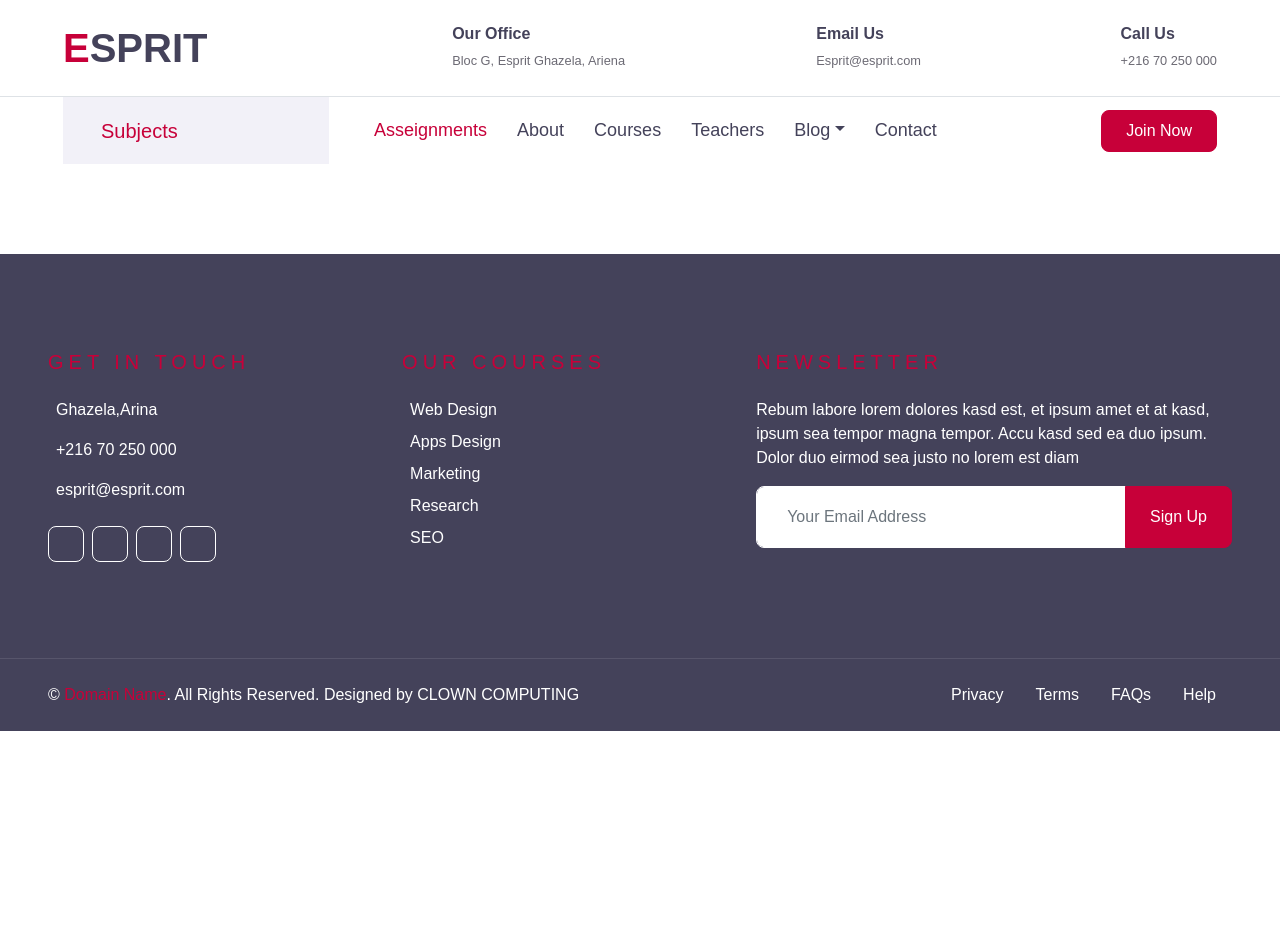
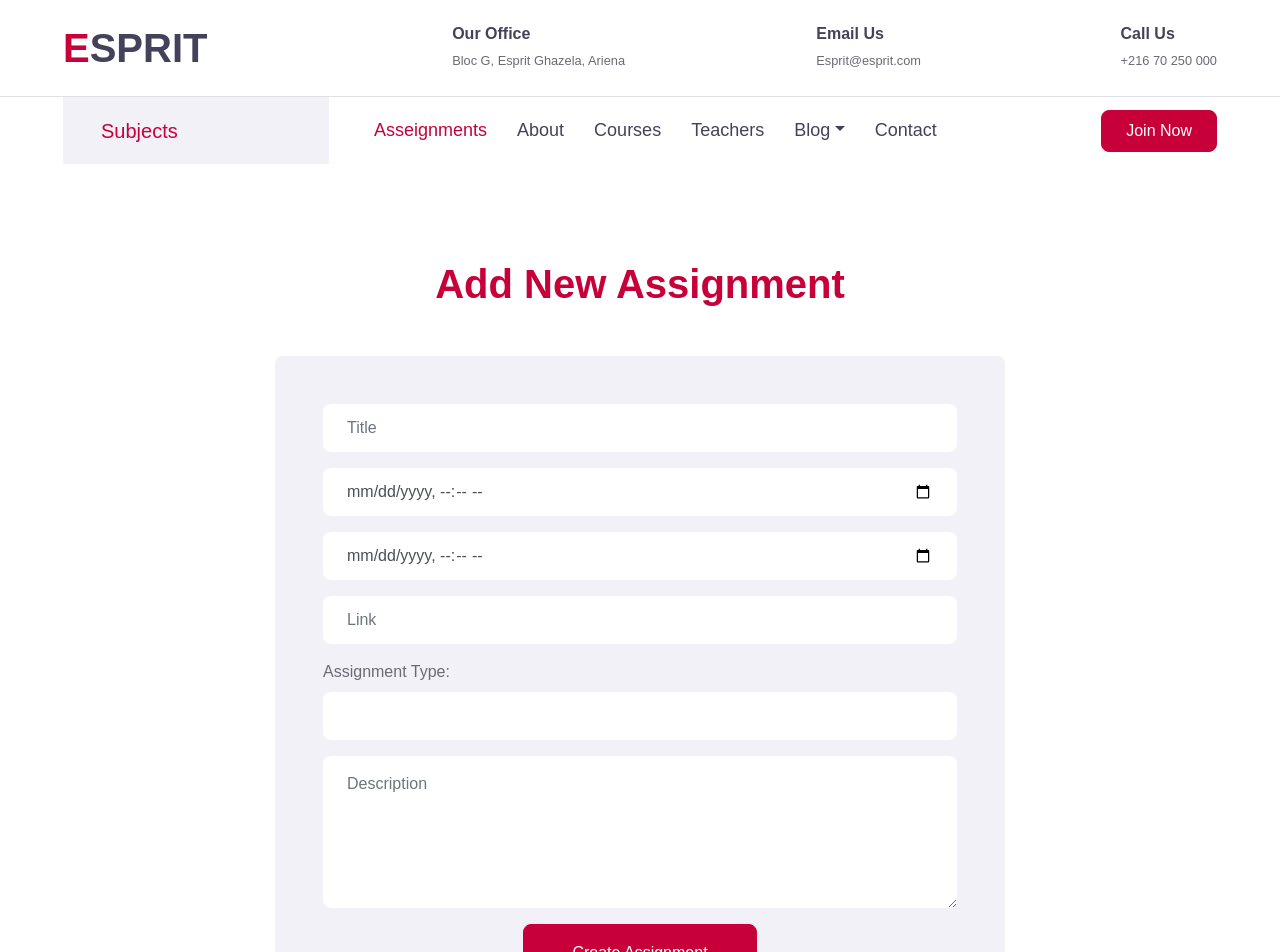
Before and after one commit to nada-elouedi/pi_angular, an Angular app: page /AddAssignement in a window 1280 px wide. Before the commit this address led to /. Shown: the top 952 px of the page. Before the commit the page ends 800 px from the top, so only its background shows below. Built offline with nearby package versions, Linux system fonts and the light colour scheme.

Commit message:
fromulaire assignment

```diff
--- a/src/app/app-routing.module.ts
+++ b/src/app/app-routing.module.ts
@@ -1,11 +1,16 @@
 import { NgModule } from '@angular/core';
 import { RouterModule, Routes } from '@angular/router';
 import { ListAssignmentComponent } from './layout/components/nada/list-assignment/list-assignment.component';
+import { AddAssignmentComponent } from './layout/components/nada/list-assignment/addAssignment/add-assignment/add-assignment.component';
 
 const routes: Routes = [
   {
     path: 'assignment',
     component: ListAssignmentComponent
+  },
+  {
+    path: 'AddAssignement',
+    component: AddAssignmentComponent
   }
 ];
 
--- a/src/app/app.module.ts
+++ b/src/app/app.module.ts
@@ -8,6 +8,7 @@ import { FooterComponent } from './layout/footer/footer.component';
 import { ListAssignmentComponent } from './layout/components/nada/list-assignment/list-assignment.component';
 import { HttpClientModule } from '@angular/common/http';
 import { FormsModule } from '@angular/forms';
+import { AddAssignmentComponent } from './layout/components/nada/list-assignment/addAssignment/add-assignment/add-assignment.component';
 
 @NgModule({
   declarations: [
@@ -15,6 +16,7 @@ import { FormsModule } from '@angular/forms';
     NavbarComponent,
     FooterComponent,
     ListAssignmentComponent,
+    AddAssignmentComponent,
   ],
   imports: [
     BrowserModule,
--- /dev/null
+++ b/src/app/layout/components/nada/list-assignment/addAssignment/add-assignment/add-assignment.component.html
@@ -0,0 +1,72 @@
+<div class="container-fluid py-5">
+    <div class="container py-5">
+        <div class="text-center mb-5">
+            <h1>Add New Assignment</h1>
+        </div>
+        <div class="row justify-content-center">
+            <div class="col-lg-8">
+                <div class="contact-form bg-secondary rounded p-5">
+                    <div id="success"></div>
+                    <form name="assignmentForm" id="assignmentForm" novalidate="novalidate"
+                        (ngSubmit)="createAssignment()">
+                        <div class="control-group">
+                            <input type="text" class="form-control border-0 p-4" id="title" placeholder="Title"
+                                required="required" [(ngModel)]="assignmentData.title" name="title" />
+                            <p class="help-block text-danger"></p>
+                        </div>
+
+                        <div class="control-group">
+                            <input type="datetime-local" class="form-control border-0 p-4" id="start_date"
+                                placeholder="Start Date" required="required" [(ngModel)]="assignmentData.start_date"
+                                name="start_date" />
+                            <p class="help-block text-danger"></p>
+                        </div>
+
+                        <div class="control-group">
+                            <input type="datetime-local" class="form-control border-0 p-4" id="end_date"
+                                placeholder="End Date" required="required" [(ngModel)]="assignmentData.end_date"
+                                name="end_date" />
+                            <p class="help-block text-danger"></p>
+                        </div>
+
+                        <div class="control-group">
+                            <input type="url" class="form-control border-0 p-4" id="link" placeholder="Link"
+                                [(ngModel)]="assignmentData.link" name="link" />
+                            <p class="help-block text-danger"></p>
+                        </div>
+                        <div class="control-group">
+                            <label for="type">Assignment Type:</label>
+                            <select id="type" class="form-control border-0 p-4" [(ngModel)]="assignmentData.type"
+                                name="type">
+                                <option value="" disabled selected>Choose Assignment Type</option>
+                                <option value="QUIZ">Quiz</option>
+                                <option value="TEST">Test</option>
+                                <option value="REPORT">Report</option>
+                            </select>
+                            <p class="help-block text-danger"></p>
+                        </div>
+
+
+                        <div class="control-group">
+                            <textarea class="form-control border-0 py-3 px-4" rows="5" id="description"
+                                placeholder="Description" required="required" [(ngModel)]="assignmentData.description"
+                                name="description"></textarea>
+                            <p class="help-block text-danger"></p>
+                        </div>
+
+                        <!-- Afficher les messages d'erreur -->
+                        <div *ngIf="errorMessage" class="alert alert-danger">
+                            {{ errorMessage }}
+                        </div>
+
+                        <div class="text-center">
+                            <button class="btn btn-primary py-3 px-5" type="submit">
+                                Create Assignment
+                            </button>
+                        </div>
+                    </form>
+                </div>
+            </div>
+        </div>
+    </div>
+</div>
--- /dev/null
+++ b/src/app/layout/components/nada/list-assignment/addAssignment/add-assignment/add-assignment.component.ts
@@ -0,0 +1,74 @@
+import { Component, OnInit } from '@angular/core';
+import { Router } from '@angular/router';
+import { AssignmentServiceService } from 'src/app/services/Assignment/assignment-service.service';
+
+
+@Component({
+  selector: 'app-add-assignment',
+  templateUrl: './add-assignment.component.html',
+  styleUrls: ['./add-assignment.component.scss']
+})
+export class AddAssignmentComponent implements OnInit {
+  assignmentData: any = {
+    title: '',
+    start_date: '',
+    end_date: '',
+    link: '',
+    description: '',
+    type: ''
+  };
+  currentDate: Date = new Date();
+  errorMessage: string = '';
+
+
+
+  constructor(private assignmentService: AssignmentServiceService, private router: Router) { }
+
+  ngOnInit(): void {
+
+  }
+
+  createAssignment() {
+    // Réinitialiser le message d'erreur
+    this.errorMessage = '';
+
+    // Vérifier si les champs obligatoires sont renseignés
+    if (!this.assignmentData.title || !this.assignmentData.start_date || !this.assignmentData.end_date || !this.assignmentData.type) {
+      this.errorMessage = 'Please fill in all required fields';
+      return;
+    }
+
+    // Vérifier si la date de début est dans le passé
+    if (new Date(this.assignmentData.start_date) < this.currentDate) {
+      this.errorMessage = 'Start date cannot be in the past';
+      return;
+    }
+
+    // Vérifier si la date de fin est postérieure à la date de début
+    if (new Date(this.assignmentData.end_date) <= new Date(this.assignmentData.start_date)) {
+      this.errorMessage = 'End date must be greater than start date';
+      return;
+    }
+
+    // Appel du service pour créer l'assignment
+    this.assignmentService.createAssignment(this.assignmentData).subscribe(
+      (createdAssignment) => {
+        console.log('Assignment created successfully:', createdAssignment);
+        // Réinitialiser les données d'assignation après la création
+        this.assignmentData = {
+          title: '',
+          start_date: '',
+          end_date: '',
+          link: '',
+          description: '',
+          type: ''
+        };
+        this.router.navigate(['/assignment']);
+      },
+      (error) => {
+        console.error('Error creating assignment:', error);
+      }
+    );
+  }
+
+}
--- a/src/app/layout/components/nada/list-assignment/list-assignment.component.html
+++ b/src/app/layout/components/nada/list-assignment/list-assignment.component.html
@@ -43,6 +43,12 @@
                 <div>
                     <button class="btn btn-primary" type="button" (click)="sortByEndDate('asc')">Sort Ascending</button>
 
+                    <button class="btn btn-primary" type="button" routerLink="/AddAssignement"
+                        style="margin-left: 10px;">Add
+                        assignment</button>
+
+
+
                 </div>
 
                 <div class="col-lg-4 col-md-6 mb-4" *ngFor="let assignment of data">
@@ -73,7 +79,7 @@
                                         </small>
                                     </div>
                                 </div>
-                                <h6 class="m-0">
+                                <h6 class="m-0" *ngIf="assignment.link">
                                     <i class="fas fa-link text-primary mr-2"></i>
                                     <small>{{ assignment.link }}</small>
                                 </h6>
--- a/src/app/layout/components/nada/list-assignment/list-assignment.component.ts
+++ b/src/app/layout/components/nada/list-assignment/list-assignment.component.ts
@@ -1,5 +1,5 @@
 import { Component, OnInit } from '@angular/core';
-import { AssignmentServiceService } from 'src/app/services/assignment-service.service';
+import { AssignmentServiceService } from 'src/app/services/Assignment/assignment-service.service';
 
 @Component({
   selector: 'app-list-assignment',
--- a/src/app/services/assignment-service.service.ts
+++ b/src/app/services/Assignment/assignment-service.service.ts
@@ -20,13 +20,15 @@ export class AssignmentServiceService {
 
 
   searchAssignments(searchTitle: string): Observable<any[]> {
-    const searchTitleLowerCase = this.searchTitle.toLowerCase(); // Convert search term to lowercase
-
-    return this._httpClient.get<any[]>('http://localhost:3000/assignments/search?title=' + searchTitle);
+    const searchTitleLowerCase = searchTitle.toLowerCase(); // Utiliser le paramètre searchTitle
+    return this._httpClient.get<any[]>('http://localhost:3000/assignments/search?title=' + searchTitleLowerCase);
   }
   deleteAssignment(id: number): Observable<void> {
     return this._httpClient.delete<void>(`http://localhost:3000/assignments/delete/${id}`);
   }
+  createAssignment(assignmentData: any): Observable<any> {
+    return this._httpClient.post<any>('http://localhost:3000/assignments/create', assignmentData);
+  }
 
 
 }
```
Also changed, not shown: src/app/layout/components/nada/list-assignment/addAssignment/add-assignment/add-assignment.component.scss (added), 2 other files (tests, documents, lock files or other folders).
